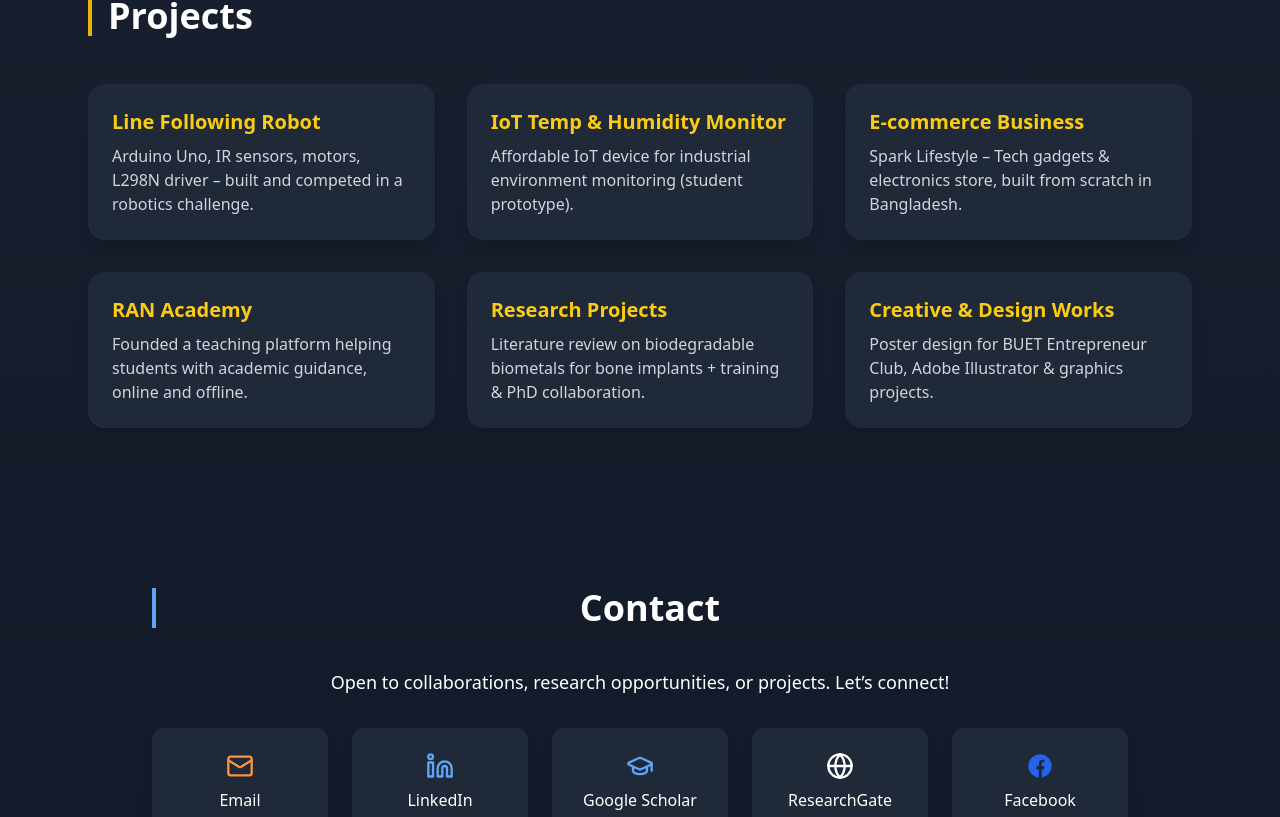
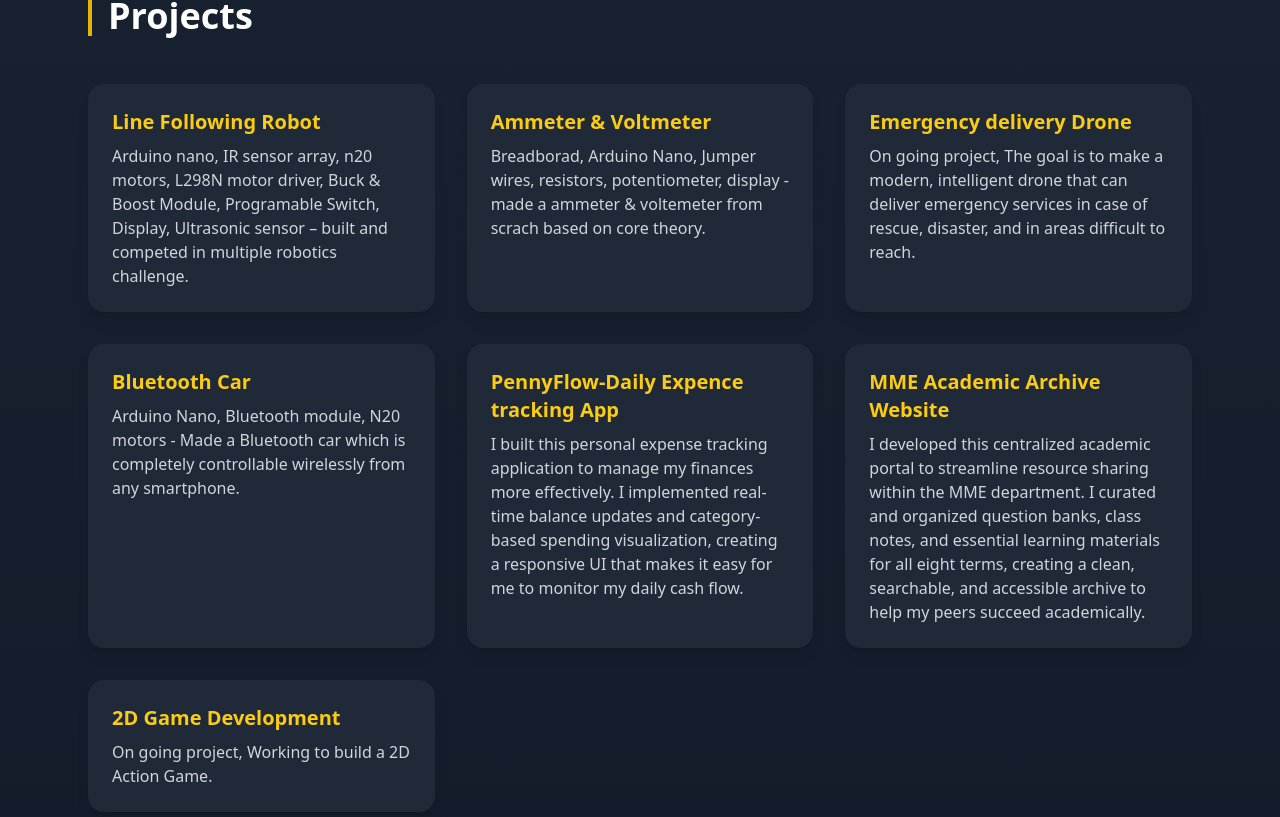
Before and after one commit to rohan-sheikh05/Personal_Website, a React (Create React App) app: page / in a window 1280 px wide. Shown: the part 4603-5420 px from the top of the page. Built offline with nearby package versions, Linux system fonts and the light colour scheme.

Commit message:
project section updated

```diff
--- a/src/App.js
+++ b/src/App.js
@@ -653,58 +653,62 @@ export default function App() {
               Line Following Robot
             </h3>
             <p className="text-gray-300">
-              Arduino Uno, IR sensors, motors, L298N driver – built and competed
-              in a robotics challenge.
+              Arduino nano, IR sensor array, n20 motors, L298N motor driver, Buck & Boost Module, Programable Switch, Display, Ultrasonic sensor – built and competed
+              in multiple robotics challenge.
             </p>
           </div>
 
           <div className="p-6 bg-gray-800 rounded-2xl shadow-lg hover:shadow-yellow-500/30 transition transform hover:-translate-y-2 hover:scale-105">
             <h3 className="text-xl font-bold mb-2 text-yellow-400">
-              IoT Temp & Humidity Monitor
+              Ammeter & Voltmeter
             </h3>
             <p className="text-gray-300">
-              Affordable IoT device for industrial environment monitoring
-              (student prototype).
+              Breadborad, Arduino Nano, Jumper wires, resistors, potentiometer, display - made a ammeter & voltemeter from scrach based on core theory.
             </p>
           </div>
 
           <div className="p-6 bg-gray-800 rounded-2xl shadow-lg hover:shadow-yellow-500/30 transition transform hover:-translate-y-2 hover:scale-105">
             <h3 className="text-xl font-bold mb-2 text-yellow-400">
-              E-commerce Business
+              Emergency delivery Drone
             </h3>
             <p className="text-gray-300">
-              Spark Lifestyle – Tech gadgets & electronics store, built from
-              scratch in Bangladesh.
+              On going project, The goal is to make a modern, intelligent drone that can deliver emergency services in case of rescue, disaster, and in areas difficult to reach.
             </p>
           </div>
 
           <div className="p-6 bg-gray-800 rounded-2xl shadow-lg hover:shadow-yellow-500/30 transition transform hover:-translate-y-2 hover:scale-105">
             <h3 className="text-xl font-bold mb-2 text-yellow-400">
-              RAN Academy
+              Bluetooth Car
             </h3>
             <p className="text-gray-300">
-              Founded a teaching platform helping students with academic
-              guidance, online and offline.
+              Arduino Nano, Bluetooth module, N20 motors - Made a Bluetooth car which is completely controllable wirelessly from any smartphone.
             </p>
           </div>
 
           <div className="p-6 bg-gray-800 rounded-2xl shadow-lg hover:shadow-yellow-500/30 transition transform hover:-translate-y-2 hover:scale-105">
             <h3 className="text-xl font-bold mb-2 text-yellow-400">
-              Research Projects
+              PennyFlow-Daily Expence tracking App
             </h3>
             <p className="text-gray-300">
-              Literature review on biodegradable biometals for bone implants +
-              training & PhD collaboration.
+              I built this personal expense tracking application to manage my finances more effectively. I implemented real-time balance updates and category-based spending visualization, creating a responsive UI that makes it easy for me to monitor my daily cash flow.
             </p>
           </div>
 
           <div className="p-6 bg-gray-800 rounded-2xl shadow-lg hover:shadow-yellow-500/30 transition transform hover:-translate-y-2 hover:scale-105">
             <h3 className="text-xl font-bold mb-2 text-yellow-400">
-              Creative & Design Works
+              MME Academic Archive Website
             </h3>
             <p className="text-gray-300">
-              Poster design for BUET Entrepreneur Club, Adobe Illustrator &
-              graphics projects.
+              I developed this centralized academic portal to streamline resource sharing within the MME department. I curated and organized question banks, class notes, and essential learning materials for all eight terms, creating a clean, searchable, and accessible archive to help my peers succeed academically.
+            </p>
+          </div>
+
+          <div className="p-6 bg-gray-800 rounded-2xl shadow-lg hover:shadow-yellow-500/30 transition transform hover:-translate-y-2 hover:scale-105">
+            <h3 className="text-xl font-bold mb-2 text-yellow-400">
+              2D Game Development
+            </h3>
+            <p className="text-gray-300">
+              On going project, Working to build a 2D Action Game.
             </p>
           </div>
         </div>
```
